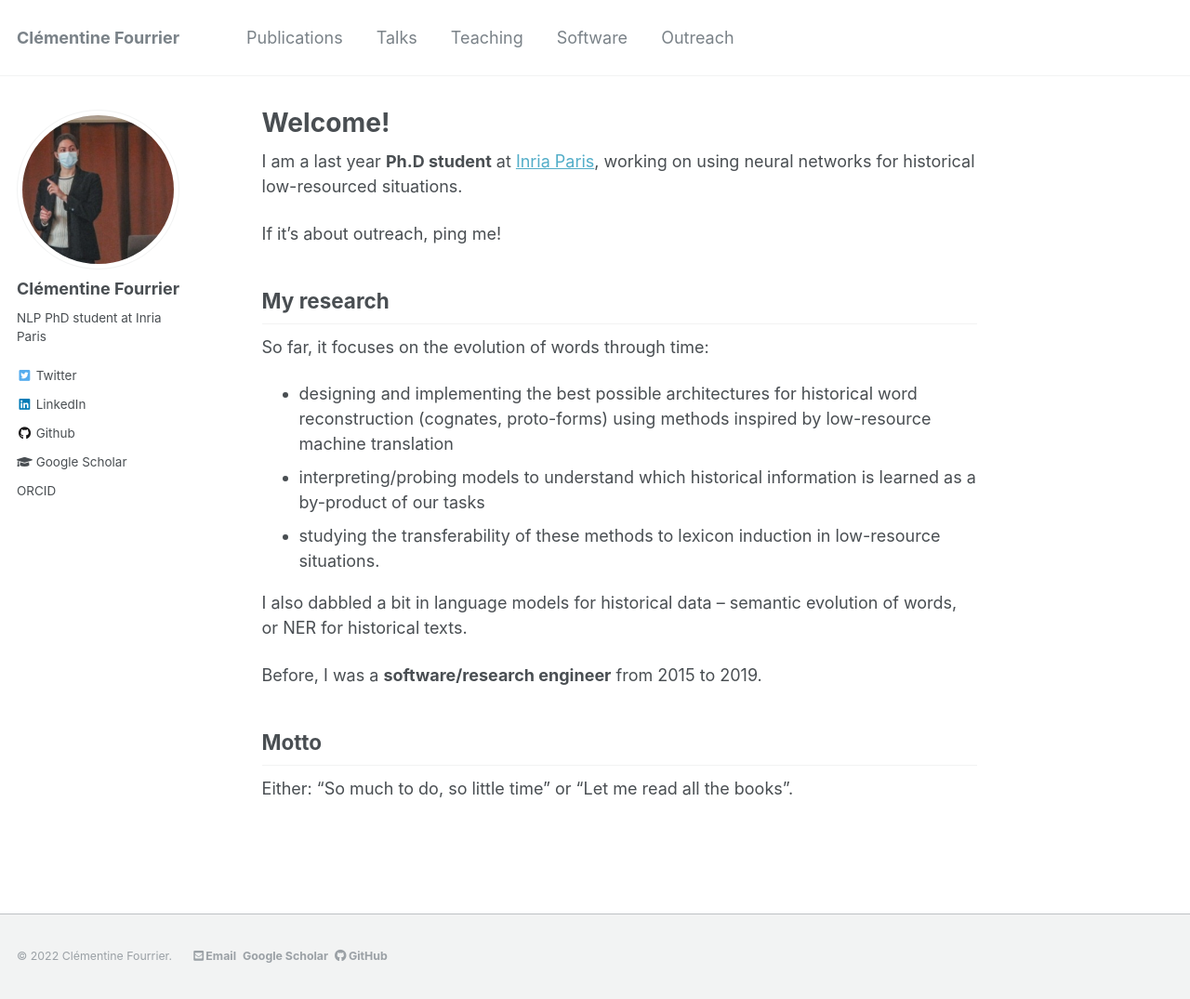
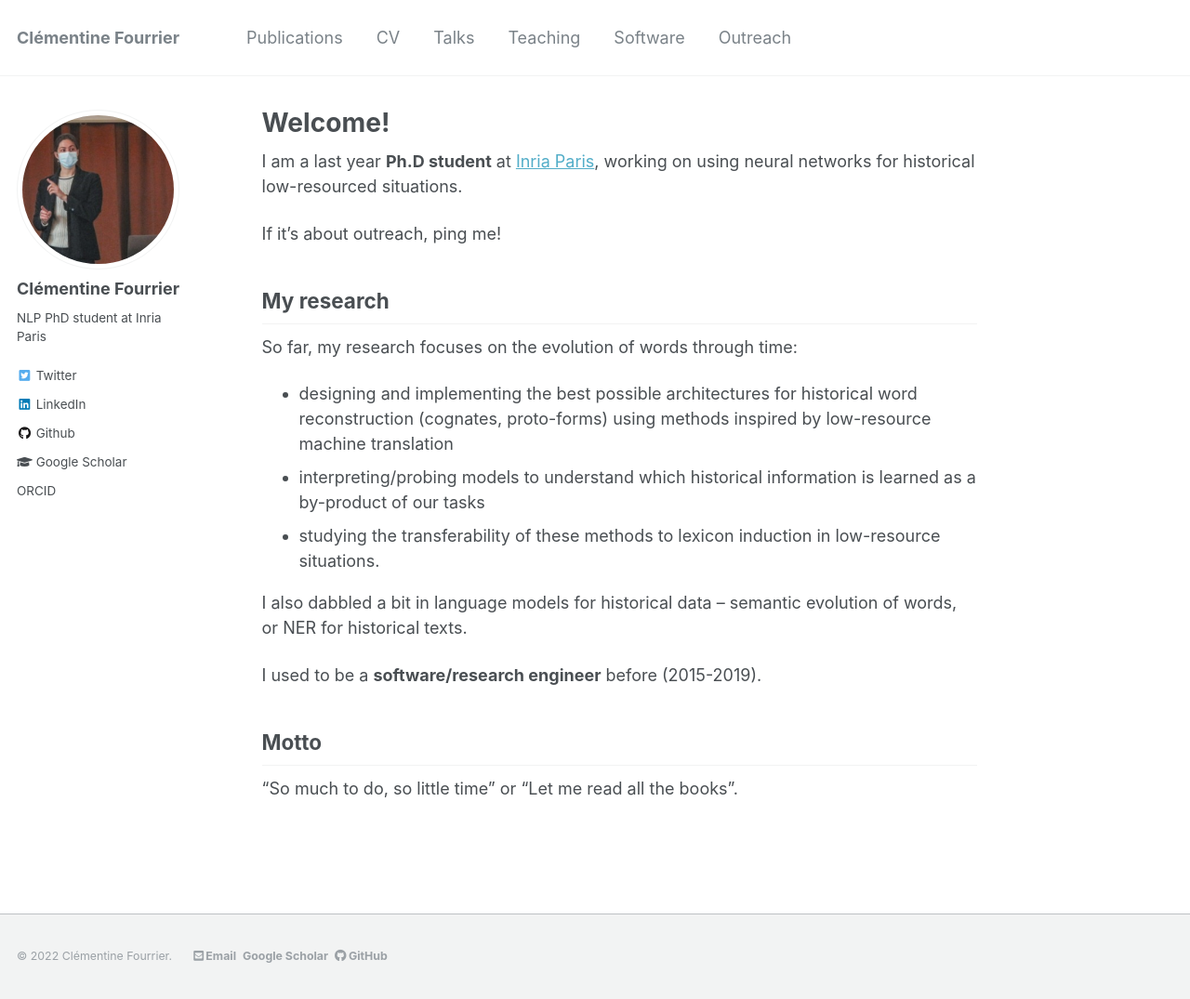
Before and after one commit to clefourrier/clefourrier.github.io, a Jekyll site: the page built from _pages/about.md, in a window 1280 px wide and 1075 px high. Shown: the whole window at 93% size. Built offline with Jekyll 4.4.1, drawn with Linux system fonts in a browser that asks for light colours.

Commit message:
added cv

```diff
--- a/_config.yml
+++ b/_config.yml
@@ -113,10 +113,6 @@ author:
   xing             :
   youtube          :
   wikipedia        :
-  links:
-    - label: "Website"
-      icon: "fas fa-fw fa-link"
-      url: "test.com"
 
 # Reading Files
 include:
--- a/_data/navigation.yml
+++ b/_data/navigation.yml
@@ -2,6 +2,9 @@
 main:
   - title: "Publications"
     url: /publications/
+
+  - title: "CV"
+    url: /cv/
 
   - title: "Talks"
     url: /talks/
--- a/_pages/about.md
+++ b/_pages/about.md
@@ -13,15 +13,15 @@ I am a last year **Ph.D student** at [Inria Paris](https://www.inria.fr/centre/p
 If it's about outreach, ping me!
 
 ## My research
-So far, it focuses on the evolution of words through time:
+So far, my research focuses on the evolution of words through time:
 - designing and implementing the best possible architectures for historical word reconstruction (cognates, proto-forms) using methods inspired by low-resource machine translation
 - interpreting/probing models to understand which historical information is learned as a by-product of our tasks
 - studying the transferability of these methods to lexicon induction in low-resource situations.
 
 I also dabbled a bit in language models for historical data -- semantic evolution of words, or NER for historical texts.
 
-Before, I was a **software/research engineer** from 2015 to 2019.
+I used to be a **software/research engineer** before (2015-2019).
 
 
 ## Motto
-Either: "So much to do, so little time" or "Let me read all the books".
+"So much to do, so little time" or "Let me read all the books".
```
Also changed, not shown: _pages/cv.md (added, +35 -0 lines), _pages/talks.md (+1 -1 lines).
